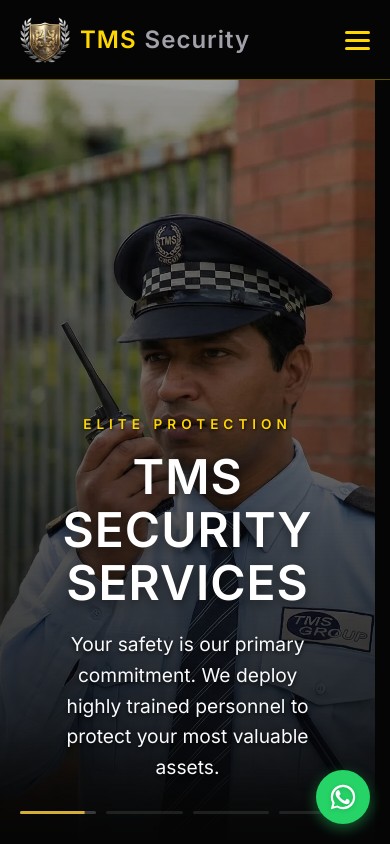
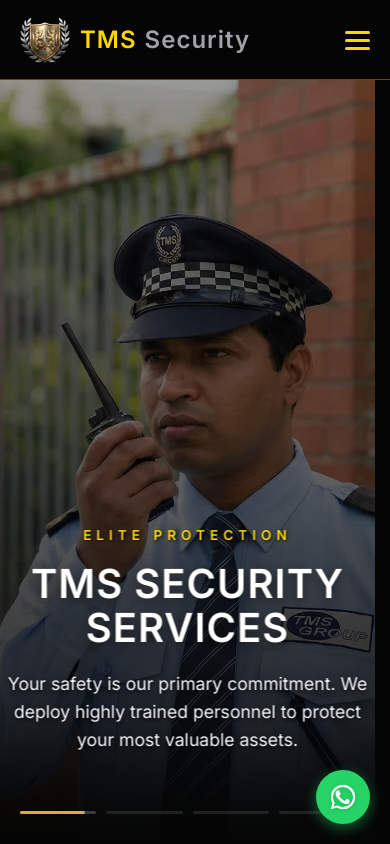
Before and after one commit to Rage611/tms-security-mern, a React (Vite) app in the folder frontend/: page / in a window 390 px wide. Shown: the top 844 px of the page. Built offline with nearby package versions, Linux system fonts and the light colour scheme.

Commit message:
fix(ui): perfect responsive scaling for hero typography and codebase comment cleanup

```diff
--- a/frontend/src/components/Footer/Footer.css
+++ b/frontend/src/components/Footer/Footer.css
@@ -4,7 +4,6 @@
     width: 100%;
 }
 
-/* --- THE TOP BAR (Command Strip) --- */
 .footer .footer-top-bar {
     background-color: #0a0a0a;
     padding: 35px 0;
@@ -57,7 +56,6 @@
     text-decoration: none;
 }
 
-/* --- THE MAIN FOOTER --- */
 .footer .footer-main {
     max-width: 1200px;
     margin: 0 auto;
--- a/frontend/src/components/Hero/Hero.css
+++ b/frontend/src/components/Hero/Hero.css
@@ -38,7 +38,6 @@
   will-change: transform;
 }
 
-/* Ken Burns effect only runs when active */
 .hero__slide-wrap.active .hero__slide-bg {
   animation: heroKenBurns 12s ease-out forwards;
 }
@@ -97,7 +96,7 @@
 
 .hero__content-box.layout-bottom {
   top: auto;
-  bottom: 8%;
+  bottom: 10%;
   left: 50%;
   transform: translate(-50%, 0);
   text-align: center;
@@ -153,7 +152,7 @@
 }
 
 .hero__title {
-  font-size: clamp(3rem, 5vw, 4.5rem);
+  font-size: clamp(2rem, 3vw, 5rem);
   font-weight: 900;
   line-height: 1.1;
   color: #fff;
@@ -170,7 +169,7 @@
 }
 
 .hero__subtitle {
-  font-size: clamp(1.2rem, 1.8vw, 1.4rem);
+  font-size: clamp(1rem, 1vw, 2rem);
   color: #f8fafc;
   line-height: 1.6;
   margin: 0;
@@ -185,7 +184,6 @@
   100% { opacity: 1; transform: translateY(0); }
 }
 
-/* Custom Progress Nav */
 .hero__indicators {
   position: absolute;
   bottom: 40px;
@@ -261,7 +259,7 @@
   .hero__content-box.layout-center,
   .hero__content-box.layout-bottom {
     top: auto;
-    bottom: 8%;
+    bottom: 10%;
     left: 50%;
     transform: translate(-50%, 0);
     text-align: center;
@@ -302,12 +300,23 @@
     max-width: 100%;
   }
 
-
-
   .hero__title {
     background: #fff;
     -webkit-background-clip: text;
     -webkit-text-fill-color: transparent;
+    font-size: 2.5rem;
+  }
+
+  .hero__subtitle {
+    font-size: 1.1rem;
+  }
+
+  .hero__content-box.layout-left,
+  .hero__content-box.layout-far-left,
+  .hero__content-box.layout-center,
+  .hero__content-box.layout-bottom {
+    bottom: 90px;
+    width: 100%;
   }
 
   .hero__indicators {
--- a/frontend/src/components/Hero/Hero.jsx
+++ b/frontend/src/components/Hero/Hero.jsx
@@ -47,10 +47,9 @@
     const resetTimer = useCallback(() => {
         if (intervalRef.current) clearInterval(intervalRef.current);
 
-        // Reset CSS animation for progress bar
         if (progressRef.current) {
             progressRef.current.style.animation = 'none';
-            void progressRef.current.offsetWidth; // trigger reflow
+            void progressRef.current.offsetWidth;
             progressRef.current.style.animation = `progressFill ${AUTO_ADVANCE_MS}ms linear forwards`;
         }
 
--- a/frontend/src/components/Navbar/Navbar.css
+++ b/frontend/src/components/Navbar/Navbar.css
@@ -197,9 +197,6 @@
     transition: transform 0.3s ease;
 }
 
-/* =========================================
-   DESKTOP HOVER LOGIC (CSS ONLY)
-   ========================================= */
 .header .dropdown:hover > .dropdown-menu {
     opacity: 1;
     visibility: visible;
@@ -245,9 +242,6 @@
     }
 }
 
-/* =========================================
-   MOBILE RESPONSIVE LOGIC
-   ========================================= */
 @media (max-width: 1024px) {
     .header {
         height: 80px !important;
--- a/frontend/src/components/Network/Network.css
+++ b/frontend/src/components/Network/Network.css
@@ -1,6 +1,4 @@
-/* =============================================================================
-   NETWORK.CSS — TMS Security | Live Satellite Radar
-   ============================================================================= */
+
 
 .network-section {
   position: relative;
--- a/frontend/src/components/Network/Network.jsx
+++ b/frontend/src/components/Network/Network.jsx
@@ -37,55 +37,51 @@
   </div>
 );
 
-// ─── FORCE PROJECTION ARCS (SVG) ──────────────────────────────────────────────
 const NetworkArcs = () => (
   <svg className="network-arcs" viewBox="0 0 100 100" preserveAspectRatio="none">
     <defs>
-      {/* Gold Active Glow */}
+      {}
       <linearGradient id="arc-glow" x1="0%" y1="0%" x2="100%" y2="0%">
         <stop offset="0%" stopColor="#d4af37" stopOpacity="1" />
         <stop offset="100%" stopColor="#d4af37" stopOpacity="0.4" />
       </linearGradient>
 
-      {/* FIXED: Uniform Ice-Blue Glow */}
+      {}
       <linearGradient id="arc-glow-blue" x1="0%" y1="0%" x2="100%" y2="0%">
-        <stop offset="0%" stopColor="#38bdf8" stopOpacity="1" />       {/* Bright Cyan */}
-        <stop offset="100%" stopColor="#1d4ed8" stopOpacity="1" />   {/* Fading Deep Blue */}
+        <stop offset="0%" stopColor="#38bdf8" stopOpacity="1" />       {}
+        <stop offset="100%" stopColor="#1d4ed8" stopOpacity="1" />   {}
       </linearGradient>
     </defs>
 
-    {/* --- PHASE 1: ACTIVE ROUTES (Gold Lasers - Simultaneous Launch) --- */}
-    <path className="arc-line" d="M 32 29 Q 36 28 38 33.5" />         {/* Noida */}
-    <path className="arc-line" d="M 32 29 Q 30 26 28 27.5" />        {/* Haryana */}
-    <path className="arc-line" d="M 32 29 Q 35 22 28.5 19.5" />      {/* Chandigarh */}
+    {}
+    <path className="arc-line" d="M 32 29 Q 36 28 38 33.5" />         {}
+    <path className="arc-line" d="M 32 29 Q 30 26 28 27.5" />        {}
+    <path className="arc-line" d="M 32 29 Q 35 22 28.5 19.5" />      {}
     <path className="arc-line" d="M 32 29 Q 46 20 59.5 37.5" />
-         {/* Bihar */}
+         {}
 
-    {/* --- PHASE 2: EXPANSION TARGETS (HQ launch first, then dotted flow) --- */}
-    <path className="arc-line-exp-launch" pathLength="100" d="M 32 29 Q 36 26 35 23" />      {/* Uttarakhand */}
-    <path className="arc-line-exp-launch" pathLength="100" d="M 32 29 Q 25 30 22 36" />      {/* Rajasthan */}
-    <path className="arc-line-exp-launch" pathLength="100" d="M 32 29 Q 36 38 33 49" />      {/* MP */}
-    <path className="arc-line-exp-launch" pathLength="100" d="M 32 29 Q 45 34 59 46" />      {/* Jharkhand */}
+    {}
+    <path className="arc-line-exp-launch" pathLength="100" d="M 32 29 Q 36 26 35 23" />      {}
+    <path className="arc-line-exp-launch" pathLength="100" d="M 32 29 Q 25 30 22 36" />      {}
+    <path className="arc-line-exp-launch" pathLength="100" d="M 32 29 Q 36 38 33 49" />      {}
+    <path className="arc-line-exp-launch" pathLength="100" d="M 32 29 Q 45 34 59 46" />      {}
 
-    {/* The South - Fanned out and perfectly synced! */}
-    <path className="arc-line-exp-launch" pathLength="100" d="M 32 29 Q 12 45 16.5 62" />    {/* Mumbai */}
-    <path className="arc-line-exp-launch" pathLength="100" d="M 32 29 Q 25 50 37 66" />      {/* Hyderabad */}
-    <path className="arc-line-exp-launch" pathLength="100" d="M 32 29 Q 18 55 29 82.5" />    {/* Bengaluru */}
-    <path className="arc-line-exp-launch" pathLength="100" d="M 32 29 Q 28 22 24 22" />      {/* Punjab */}
+    {}
+    <path className="arc-line-exp-launch" pathLength="100" d="M 32 29 Q 12 45 16.5 62" />    {}
+    <path className="arc-line-exp-launch" pathLength="100" d="M 32 29 Q 25 50 37 66" />      {}
+    <path className="arc-line-exp-launch" pathLength="100" d="M 32 29 Q 18 55 29 82.5" />    {}
+    <path className="arc-line-exp-launch" pathLength="100" d="M 32 29 Q 28 22 24 22" />      {}
 
-    <path className="arc-line-exp" d="M 32 29 Q 36 26 35 23" />      {/* Uttarakhand */}
-    <path className="arc-line-exp" d="M 32 29 Q 25 30 22 36" />      {/* Rajasthan */}
-    <path className="arc-line-exp" d="M 32 29 Q 36 38 33 49" />      {/* MP */}
-    <path className="arc-line-exp" d="M 32 29 Q 45 34 59 46" />      {/* Jharkhand */}
-    <path className="arc-line-exp" d="M 32 29 Q 12 45 16.5 62" />    {/* Mumbai */}
-    <path className="arc-line-exp" d="M 32 29 Q 25 50 37 66" />      {/* Hyderabad */}
-    <path className="arc-line-exp" d="M 32 29 Q 18 55 29 82.5" />    {/* Bengaluru */}
-    <path className="arc-line-exp" d="M 32 29 Q 28 22 24 22" />      {/* Punjab */}
+    <path className="arc-line-exp" d="M 32 29 Q 36 26 35 23" />      {}
+    <path className="arc-line-exp" d="M 32 29 Q 25 30 22 36" />      {}
+    <path className="arc-line-exp" d="M 32 29 Q 36 38 33 49" />      {}
+    <path className="arc-line-exp" d="M 32 29 Q 45 34 59 46" />      {}
+    <path className="arc-line-exp" d="M 32 29 Q 12 45 16.5 62" />    {}
+    <path className="arc-line-exp" d="M 32 29 Q 25 50 37 66" />      {}
+    <path className="arc-line-exp" d="M 32 29 Q 18 55 29 82.5" />    {}
+    <path className="arc-line-exp" d="M 32 29 Q 28 22 24 22" />      {}
   </svg>
 );
-
-
-// ─── MAIN COMPONENT ───────────────────────────────────────────────────────────
 
 const Network = () => {
   const { ref, inView } = useInView({ triggerOnce: true, threshold: 0.6 });
--- a/frontend/src/components/Services/Services.jsx
+++ b/frontend/src/components/Services/Services.jsx
@@ -44,7 +44,7 @@
 
   return (
     <>
-      {/* 🎯 THE TARGET: Added id="capabilities-section" right here! */}
+      {}
       <section id="capabilities-section" className={`services-section ${inView ? 'is-visible' : ''}`} ref={ref}>
         <div className="services__inner">
 
--- a/frontend/src/index.css
+++ b/frontend/src/index.css
@@ -4,11 +4,9 @@
     box-sizing: border-box;
 }
 
-/* --- THE NUCLEAR OVERFLOW FIX --- */
-/* Lock down every single parent layer React uses */
 html, body, #root {
     width: 100%;
-    max-width: 100%; /* Never use vw here! */
+    max-width: 100%;
     overflow-x: hidden !important;
     position: relative;
     min-height: 100%;
@@ -63,21 +61,18 @@
     border-radius: 999px;
 }
 
-/* ... keep container as is ... */
 .container {
     max-width: 1200px;
     margin: 0 auto;
     padding: 0 40px;
 }
 
-/* ... update your app-wrapper ... */
 .app-wrapper {
     display: flex;
     flex-direction: column;
     min-height: 100vh;
     background-color: var(--bg-primary);
 
-    /* Lock the wrapper inside the root */
     width: 100%;
     max-width: 100%;
     overflow-x: hidden !important;
--- a/frontend/src/main.jsx
+++ b/frontend/src/main.jsx
@@ -20,8 +20,6 @@
   </React.StrictMode>
 );
 
-// Pre-rendered pages → hydrate existing HTML (instant paint, no flash)
-// Dev / non-pre-rendered → full client-side render
 if (rootElement.hasChildNodes()) {
   hydrateRoot(rootElement, app);
 } else {
```
Also changed, not shown: frontend/scripts/prerender.mjs (+5 -42 lines), frontend/src/components/LocationPage/LocationPage.css (+0 -32 lines), frontend/src/components/NavbarContents/Services/SharedServiceLayout.css (+1 -7 lines).
